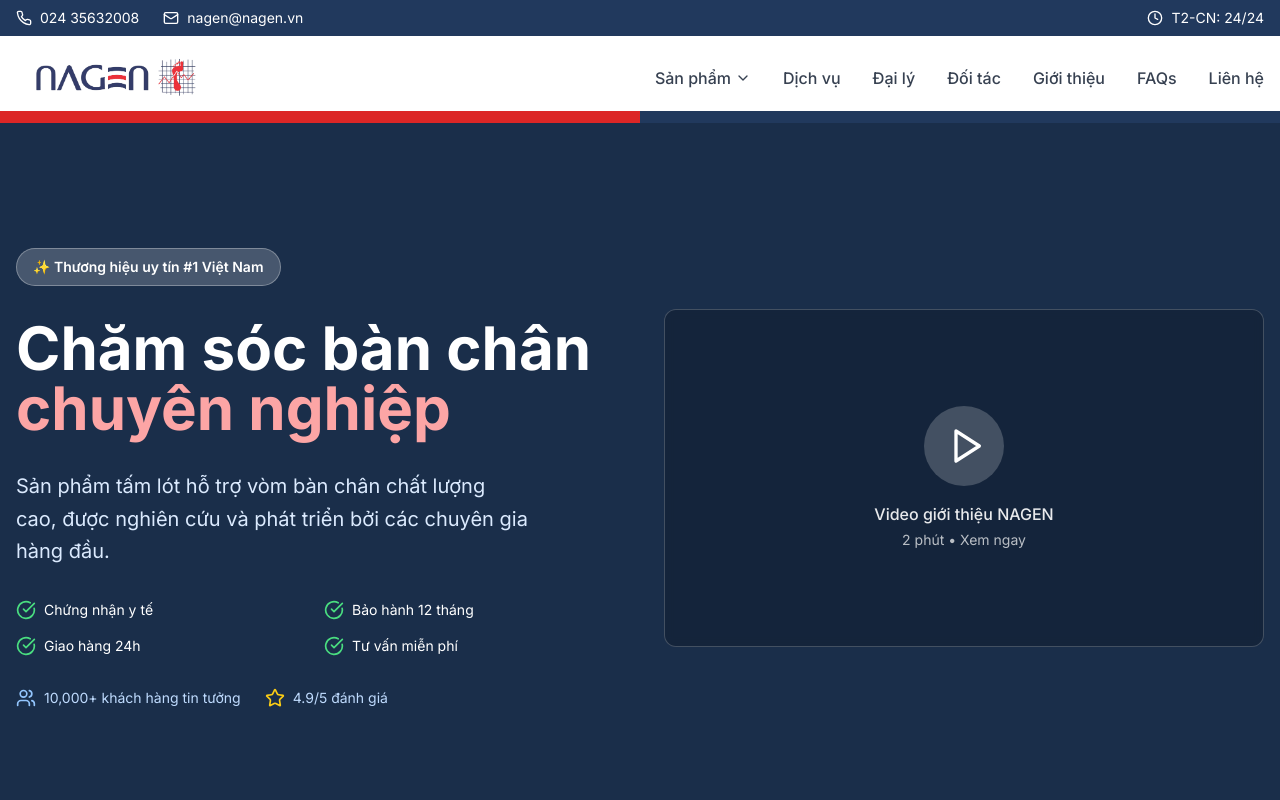
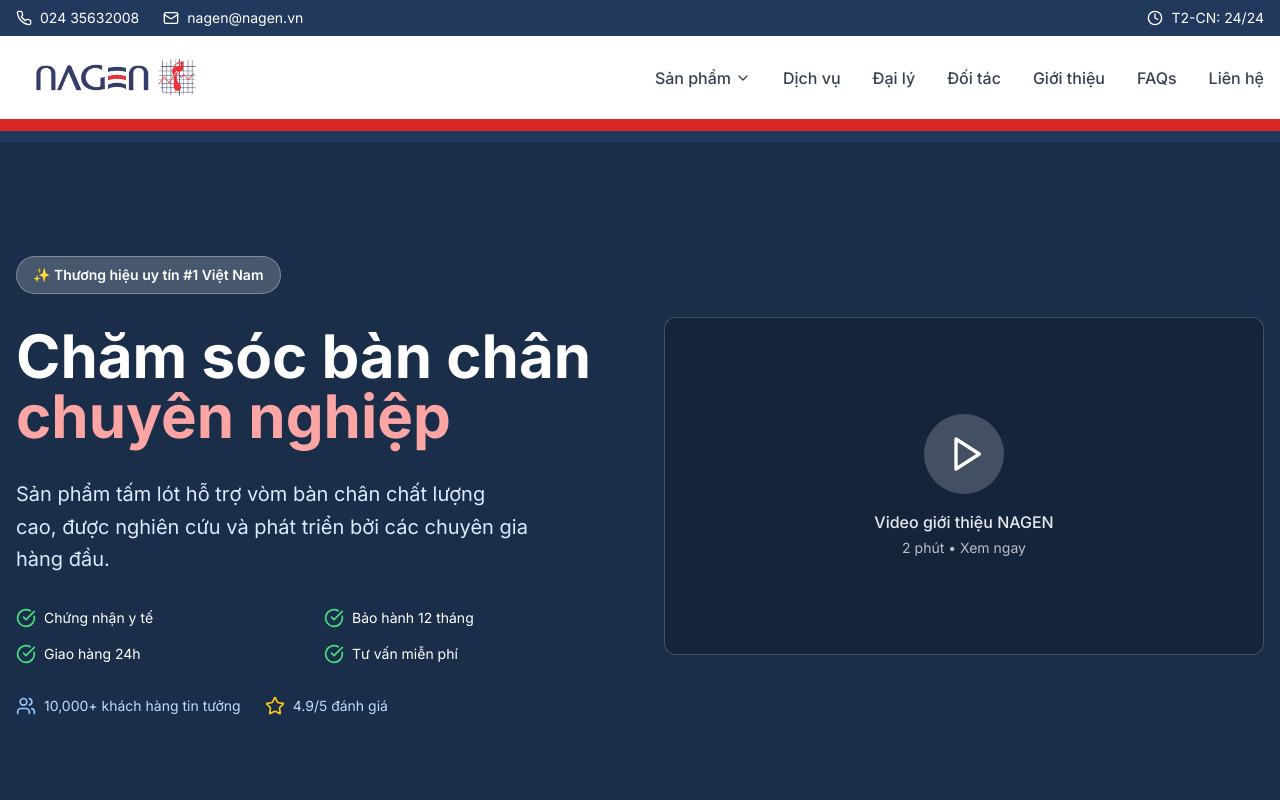
Before and after one commit to therealtimex/nagen, a Next.js app: page / in a window 1280 px wide. Shown: the top 800 px of the page. Built offline with nearby package versions, Linux system fonts and the light colour scheme.

Commit message:
update line header

```diff
--- a/app/page.tsx
+++ b/app/page.tsx
@@ -221,10 +221,6 @@ function EnhancedNavigation() {
           isScrolled ? "bg-white/95 backdrop-blur-md shadow-lg" : "bg-white"
         } border-b border-gray-200 relative`}
       >
-      <div className="absolute bottom-0 left-0 w-full h-[8px] flex">
-        <div className="bg-red-600 w-full !h-[8px] md:!h-[12px]"></div>
-        <div className="bg-[#21395D] w-full !h-[8px] md:!h-[12px]"></div>
-      </div>
         <div className="container mx-auto px-4 py-2">
           <div className="flex items-center justify-between">
             <Link href="/" className="flex items-center space-x-3">
@@ -325,7 +321,7 @@ function EnhancedNavigation() {
             </Sheet>
           </div>
         </div>
-        <div className="absolute bottom-0 left-0 w-full h-[8px] flex">
+        <div className="w-full h-[8px]">
           <div className="bg-red-600 w-full !h-[8px] md:!h-[12px]"></div>
           <div className="bg-[#21395D] w-full !h-[8px] md:!h-[12px]"></div>
         </div>
```
